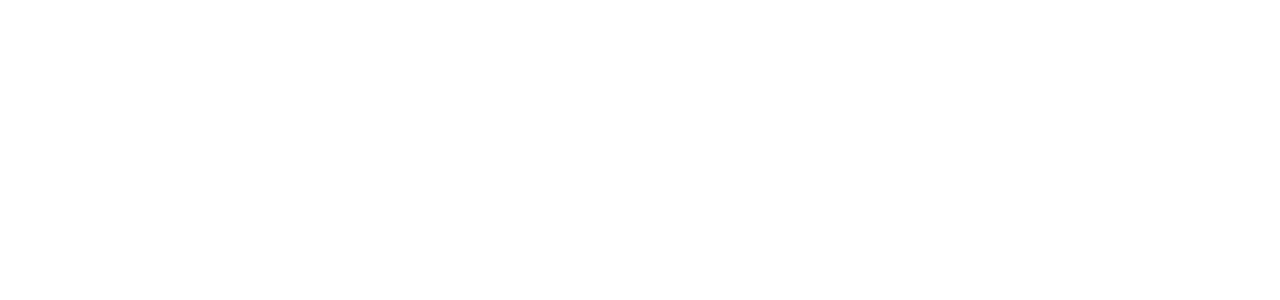
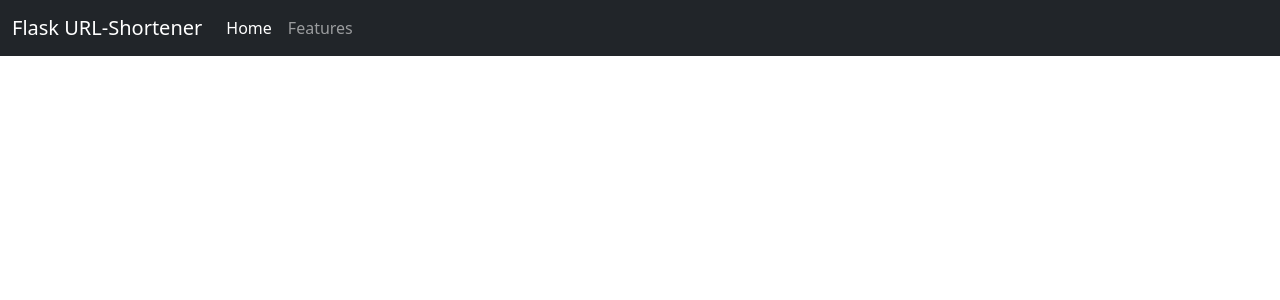
Before and after one commit to 100ballovby/URL_shortener, a Flask app: page / in a window 1280 px wide. Before the commit the part shown is empty. Shown: the top 300 px of the page. Run offline with Flask 2, Linux system fonts and the light colour scheme.

Commit message:
Adding templates🦋❄️🦕

```diff
--- a/app.py
+++ b/app.py
@@ -37,3 +37,7 @@ def index():
 
         return render_template('index.html', s_url=short_url)
     return render_template('index.html')
+
+
+if __name__ == '__main__':
+    app.run(debug=True, port=80)
--- a/templates/base.html
+++ b/templates/base.html
@@ -11,6 +11,25 @@
     <title>Hello, world!</title>
 </head>
 <body>
+<nav class="navbar navbar-expand-lg navbar-dark bg-dark">
+    <div class="container-fluid">
+        <a class="navbar-brand" href="/">Flask URL-Shortener</a>
+        <button class="navbar-toggler" type="button" data-bs-toggle="collapse" data-bs-target="#navbarNav"
+                aria-controls="navbarNav" aria-expanded="false" aria-label="Toggle navigation">
+            <span class="navbar-toggler-icon"></span>
+        </button>
+        <div class="collapse navbar-collapse" id="navbarNav">
+            <ul class="navbar-nav">
+                <li class="nav-item">
+                    <a class="nav-link active" aria-current="page" href="{{ url_for('index') }}">Home</a>
+                </li>
+                <li class="nav-item">
+                    <a class="nav-link" href="#">Features</a>
+                </li>
+            </ul>
+        </div>
+    </div>
+</nav>
 
 
 <script src="https://cdn.jsdelivr.net/npm/bootstrap@5.0.0-beta2/dist/js/bootstrap.bundle.min.js"
```
